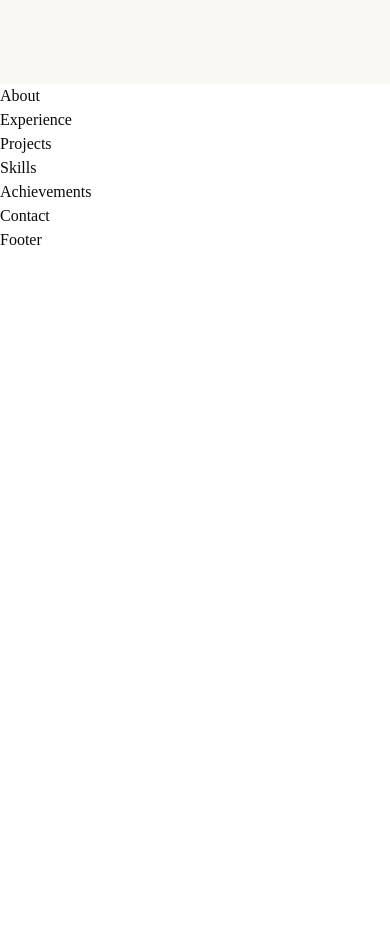
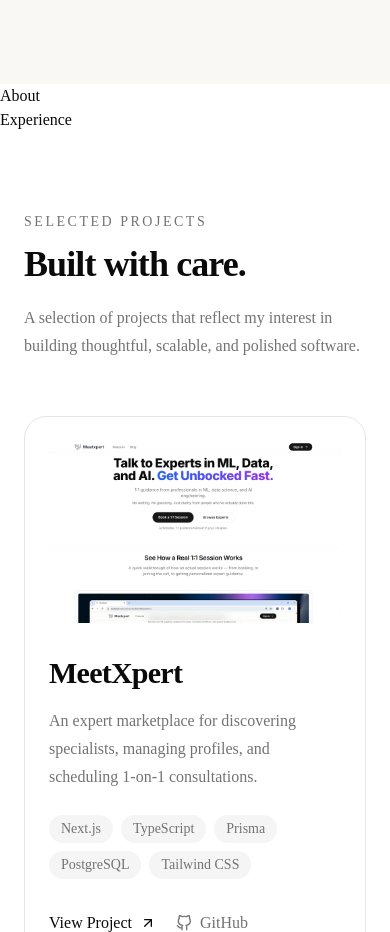
Before and after one commit to KeshavAgrawal18/portfolio, a Next.js app: page / in a window 390 px wide. Shown: the part 1120-2052 px from the top of the page. Before the commit the page ends 1372 px from the top, so only its background shows below. Built offline with nearby package versions, Linux system fonts and the light colour scheme.

Commit message:
feat(projects): build projects section

```diff
--- /dev/null
+++ b/components/projects/card.tsx
@@ -0,0 +1,81 @@
+import Image from "next/image";
+import Link from "next/link";
+import { FiArrowUpRight, FiGithub } from "react-icons/fi";
+
+type Project = {
+  title: string;
+  description: string;
+  image: string;
+  tech: string[];
+  live?: string;
+  github?: string;
+};
+
+type CardProps = {
+  project: Project;
+  priority?: boolean;
+};
+
+export function Card({ project, priority }: CardProps) {
+  return (
+    <article className="group grid gap-8 rounded-3xl border p-6 transition hover:-translate-y-1 hover:shadow-sm md:grid-cols-[1.15fr_1fr]">
+      <div className="relative aspect-[16/10] overflow-hidden rounded-2xl bg-muted">
+        <Image
+          src={project.image}
+          alt={project.title}
+          fill
+          priority={priority}
+          sizes="(max-width: 768px) 100vw, 50vw"
+          className="object-cover transition duration-500 group-hover:scale-[1.02]"
+        />
+      </div>
+
+      <div className="flex flex-col justify-between">
+        <div>
+          <h3 className="text-3xl font-semibold tracking-tight">
+            {project.title}
+          </h3>
+
+          <p className="mt-4 text-muted-foreground leading-7">
+            {project.description}
+          </p>
+
+          <div className="mt-6 flex flex-wrap gap-2">
+            {project.tech.map((tech) => (
+              <span
+                key={tech}
+                className="rounded-full bg-muted px-3 py-1 text-sm text-muted-foreground"
+              >
+                {tech}
+              </span>
+            ))}
+          </div>
+        </div>
+
+        <div className="mt-8 flex items-center gap-5">
+          {project.live && (
+            <Link
+              href={project.live}
+              target="_blank"
+              className="inline-flex items-center gap-2 font-medium hover:opacity-70"
+            >
+              View Project
+              <FiArrowUpRight />
+            </Link>
+          )}
+
+          {project.github && (
+            <Link
+              href={project.github}
+              target="_blank"
+              className="inline-flex items-center gap-2 text-muted-foreground hover:text-foreground"
+            >
+              <FiGithub />
+              GitHub
+            </Link>
+          )}
+        </div>
+      </div>
+    </article>
+  );
+}
--- /dev/null
+++ b/components/projects/header.tsx
@@ -0,0 +1,18 @@
+export function Header() {
+  return (
+    <header className="max-w-2xl">
+      <p className="text-sm font-medium uppercase tracking-[0.18em] text-muted-foreground">
+        Selected Projects
+      </p>
+
+      <h2 className="mt-3 text-4xl font-semibold tracking-tight sm:text-5xl">
+        Built with care.
+      </h2>
+
+      <p className="mt-5 leading-7 text-muted-foreground">
+        A selection of projects that reflect my interest in building thoughtful,
+        scalable, and polished software.
+      </p>
+    </header>
+  );
+}
--- a/components/sections/projects.tsx
+++ b/components/sections/projects.tsx
@@ -1,3 +1,23 @@
+import { projects } from "@/data/projects";
+import { Card } from "@/components/projects/card";
+import { Header } from "@/components/projects/header";
+
 export function Projects() {
-  return <section id="projects">Projects</section>;
+  return (
+    <section id="projects" className="py-20 md:py-28">
+      <div className="mx-auto max-w-6xl px-6">
+        <Header />
+
+        <div className="mt-14 space-y-8">
+          {projects.map((project, index) => (
+            <Card
+              key={project.title}
+              project={project}
+              priority={index === 0}
+            />
+          ))}
+        </div>
+      </div>
+    </section>
+  );
 }
--- a/data/projects.ts
+++ b/data/projects.ts
@@ -0,0 +1,46 @@
+export const projects = [
+  {
+    title: "MeetXpert",
+    description:
+      "An expert marketplace for discovering specialists, managing profiles, and scheduling 1-on-1 consultations.",
+    image: "/images/meetxpert.png",
+    tech: ["Next.js", "TypeScript", "Prisma", "PostgreSQL", "Tailwind CSS"],
+    live: "https://meetxpert.vercel.app/",
+    github: "https://github.com/KeshavAgrawal18/MeetXpert",
+  },
+  {
+    title: "Auditly",
+    description:
+      "A production-ready multi-tenant backend with authentication, RBAC, background jobs, real-time updates, and API testing.",
+    image: "/images/auditly.png",
+    tech: [
+      "Node.js",
+      "Express",
+      "TypeScript",
+      "PostgreSQL",
+      "Redis",
+      "BullMQ",
+      "Docker",
+      "Prisma",
+    ],
+    live: "https://auditly-backend-production.up.railway.app/",
+    github: "https://github.com/KeshavAgrawal18/Auditly",
+  },
+  {
+    title: "DecisionFlow",
+    description:
+      "A collaborative platform for proposals, voting, outcome tracking, and transparent team decision-making.",
+    image: "/images/decisionflow.png",
+    tech: [
+      "React",
+      "TypeScript",
+      "Node.js",
+      "Express",
+      "PostgreSQL",
+      "Sequelize",
+      "JWT",
+    ],
+    live: "https://decisionflow-app.vercel.app/",
+    github: "https://github.com/KeshavAgrawal18/DecisionFlow",
+  },
+];
```
Also changed, not shown: public/images/auditly.png (added), public/images/decisionflow.png (added).
